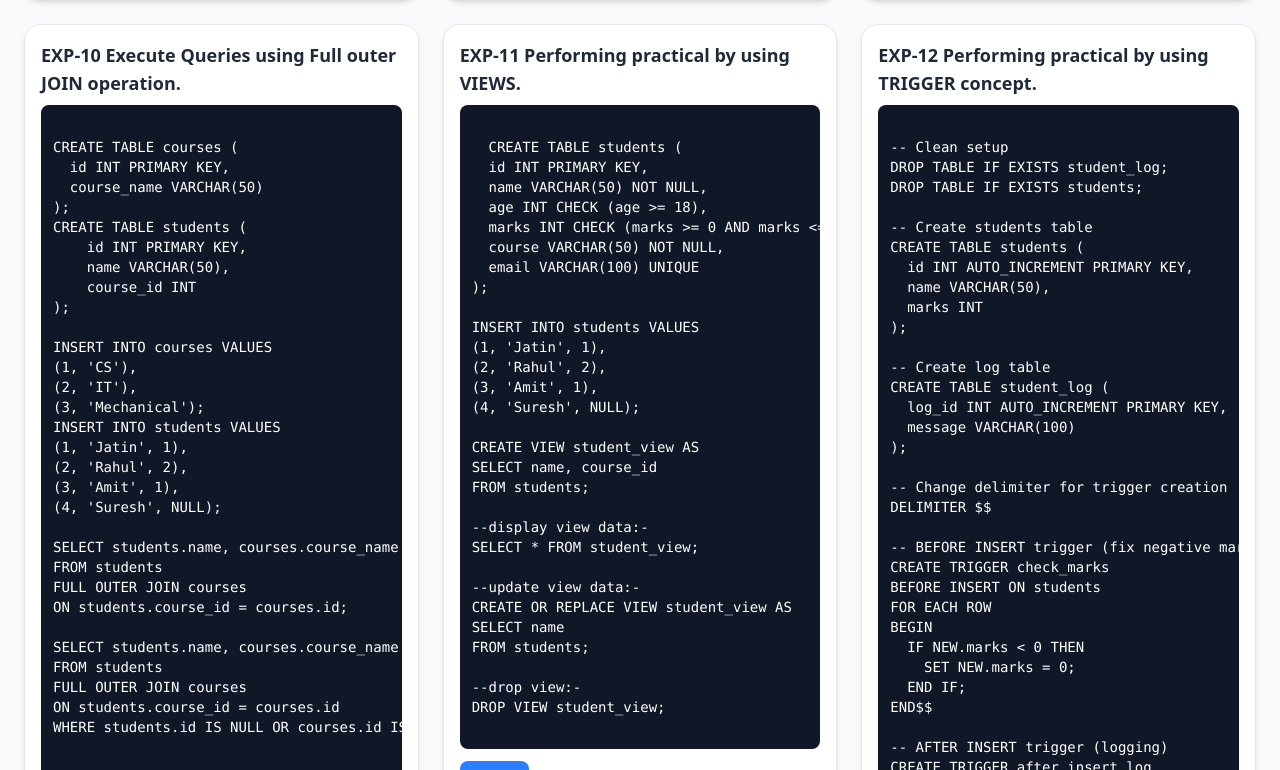
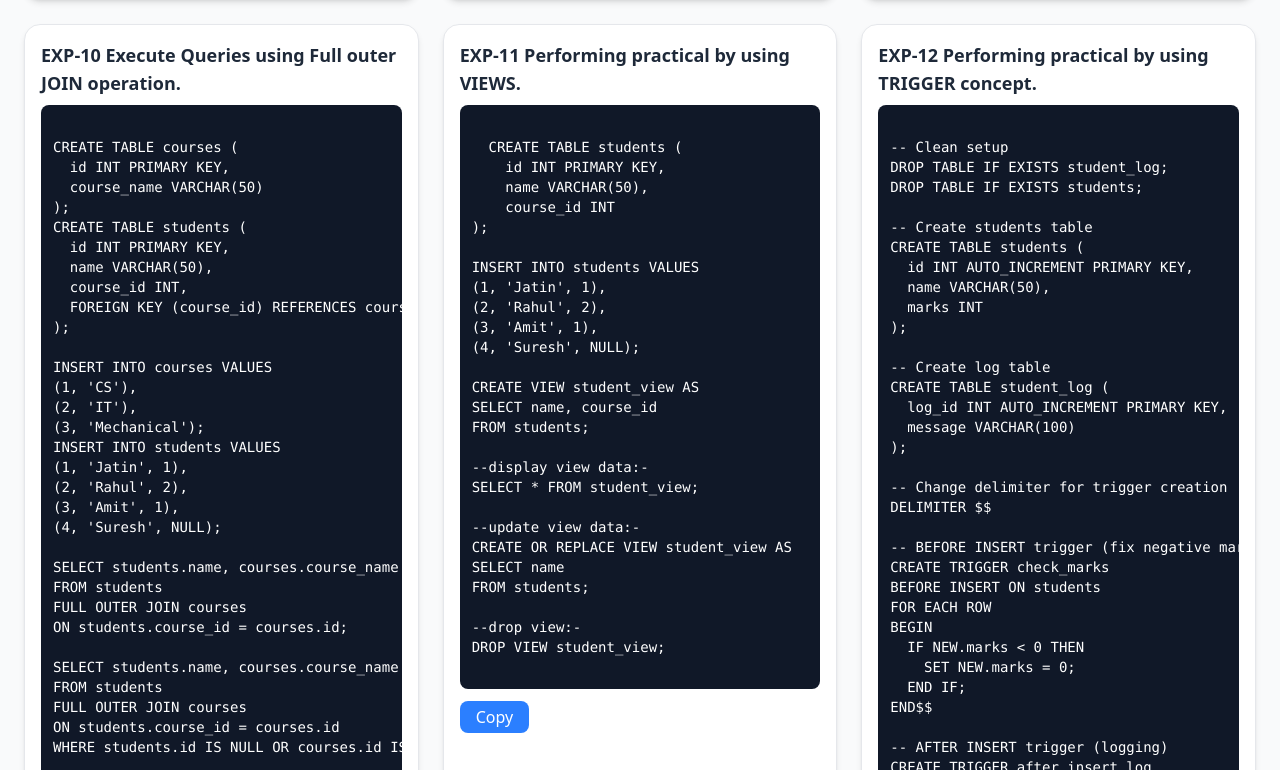
Before and after one commit to cjatin-115/eaasy2, a React (Vite) app in the folder my-project/: page / in a window 1280 px wide. Shown: the part 2330-3100 px from the top of the page. Built offline with nearby package versions, Linux system fonts and the light colour scheme.

Commit message:
nothingkkk

```diff
--- a/my-project/src/data/aoaCodes.js
+++ b/my-project/src/data/aoaCodes.js
@@ -105,7 +105,7 @@ INSERT INTO students (id, name, age, marks, course, email) VALUES (1, 'Alice', 2
 
 SELECT course, COUNT(*) AS total_students
 FROM students
-GROUP BY course;
+GROUP BY course;  --{groups student on courses and counts them}
 
 SELECT name, marks
 FROM students
@@ -266,9 +266,10 @@ CREATE TABLE courses (
   course_name VARCHAR(50)
 );
 CREATE TABLE students (
-    id INT PRIMARY KEY,
-    name VARCHAR(50),
-    course_id INT
+  id INT PRIMARY KEY,
+  name VARCHAR(50),
+  course_id INT,
+  FOREIGN KEY (course_id) REFERENCES courses(id)
 );
 
 INSERT INTO courses VALUES
@@ -312,12 +313,9 @@ ON students.course_id = courses.id;
     title: "EXP-11 Performing practical by using VIEWS.",
     code: `
   CREATE TABLE students (
-  id INT PRIMARY KEY,
-  name VARCHAR(50) NOT NULL,
-  age INT CHECK (age >= 18),
-  marks INT CHECK (marks >= 0 AND marks <= 100),
-  course VARCHAR(50) NOT NULL,
-  email VARCHAR(100) UNIQUE
+    id INT PRIMARY KEY,
+    name VARCHAR(50),
+    course_id INT
 );
 
 INSERT INTO students VALUES
```
